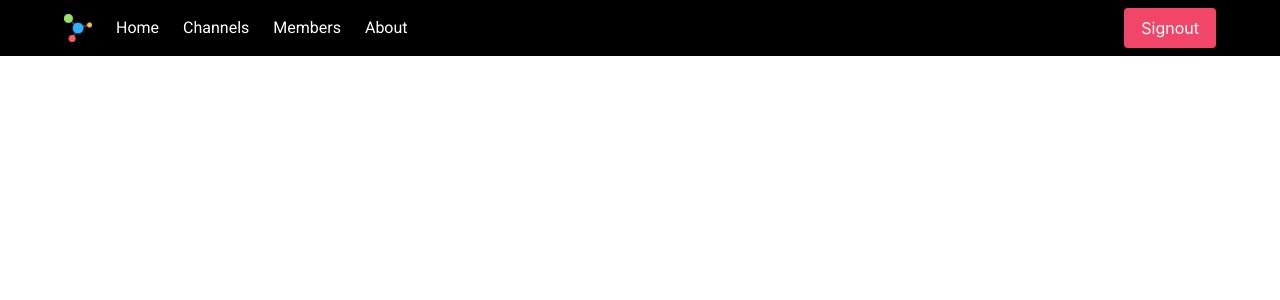
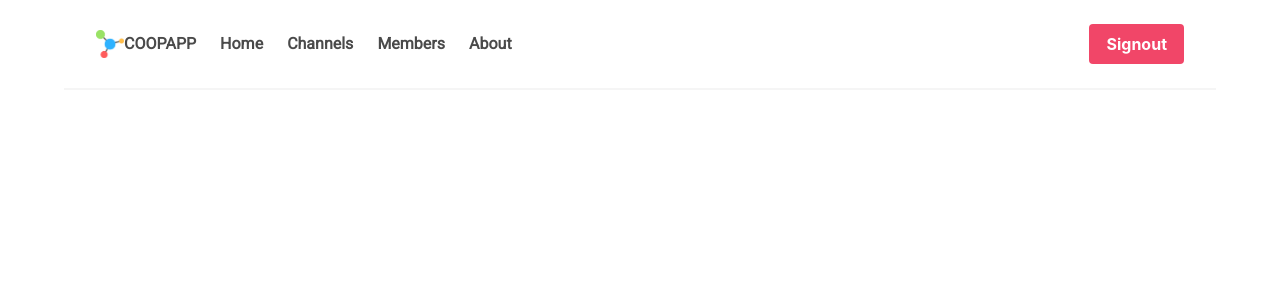
Before and after one commit to jonaduron/coopapp, a Vue app: page /#/ in a window 1280 px wide. Shown: the top 300 px of the page. Built offline with nearby package versions, Linux system fonts and the light colour scheme; no server answers.

Commit message:
Navbar activation working

```diff
--- a/public/index.html
+++ b/public/index.html
@@ -9,7 +9,7 @@
       rel="stylesheet">
     <title>Coopapp</title>
   </head>
-  <body>
+  <body class="layout-documentation page-overview">
     <noscript>
       <strong>We're sorry but coopapp doesn't work properly without JavaScript enabled. Please enable it to continue.</strong>
     </noscript>
--- a/src/components/Navigation.vue
+++ b/src/components/Navigation.vue
@@ -1,37 +1,41 @@
 <template>
   <div class="navigation">
     <div class="container is-widescreen">
-      <nav class="navbar" role="navigation" aria-label="main navigation">
+      <nav id="navbar" class="bd-navbar navbar has-shadow is-spaced" role="navigation" aria-label="main navigation">
+          <div class="container">
             <div class="navbar-brand">
-            <div class="navbar-item">
-              <img src="../assets/coopapp2.png" alt="Coopapp">
-            </div>
-            <a role="button" class="navbar-burger" aria-label="menu" aria-expanded="false">
-              <span aria-hidden="true"></span>
-              <span aria-hidden="true"></span>
-              <span aria-hidden="true"></span>
+              <a class="navbar-item">
+                <img src="../assets/coopapp2.png" alt="Coopapp"><p><strong>COOPAPP</strong></p>
+              </a>
+              <a class="navbar-burger" role="button" @click="showNav = !showNav" :class="{'is-active': showNav}">
+                <span></span>
+                <span></span>
+                <span></span>
               </a>
             </div>
-          <div class="navbar-menu">
+            <div id="navbarmenu" class="navbar-menu" :class="{'is-active': showNav}">
               <div class="navbar-start">
                 <router-link class="navbar-item" to="/">
-                Home
+                  <strong>Home</strong>
                 </router-link>
                 <router-link class="navbar-item" to="/channels">
-                Channels
+                  <strong>Channels</strong>
                 </router-link>
                 <router-link class="navbar-item" to="/members">
-                Members
+                  <strong>Members</strong>
                 </router-link>
                 <router-link class="navbar-item" to="/about">
-                About
+                  <strong>About</strong>
                 </router-link>
               </div>
               <div class="navbar-end">
                 <div class="navbar-item">
+                  <p class="control">
                     <button class="button is-danger" @click="signout()">
-                  Signout
+                      <strong>Signout</strong>
                     </button>
+                  </p>
+                </div>
               </div>
             </div>
         </div>
@@ -46,6 +50,11 @@ export default {
   props: {
 
   },
+  data() {
+    return {
+      showNav: false
+    }
+  },
   methods: {
     signout() {
       axios.delete('members/signout?token='+this.$store.state.session_token).then((response) => {
@@ -59,7 +68,7 @@ export default {
 }
 </script>
 
-<!-- Add "scoped" attribute to limit CSS to this component only -->
+<!-- Add "scoped" attribute to limbd-navbar it CSS to this component only -->
 <style scoped>
 ul {
   list-style-type: none;
@@ -72,10 +81,7 @@ li {
 a {
   text-decoration: none !important;
 }
-* {
-  background-color: black;
-  color: white !important;
-}
+
 .navbar-item:hover {
   color: rgba(255, 0, 0, 0.89) !important;
 }
--- a/src/views/Channels.vue
+++ b/src/views/Channels.vue
@@ -2,10 +2,41 @@
     <div class="channels has-background-white-ter">
         <Navigation></Navigation>
         <div class="container is-widescreen">
-            <h1 class="title is-1 is-pulled-left">Channels</h1>
+            <div class="section is-pulled-left">
+                <div class="container">
+                    <h1 class="title is-1 is-pulled-left">Channels</h1>
+                    <div class="card">
+                        <div class="channel-item is-clickable" v-for="channel in channels" v-bind:key="channel.id" @click="viewChannel(channel)">
+                            <p>{{ channel.label }}</p>
+                        </div>
+                    </div>
+                </div>
+            </div>
         </div>
         <div class="content">
-
+            <div class="title">Channel</div>
+            <div v-if="channel" class="card">
+                <div class="channel-visualization">
+                    <p>{{ channel.id }}</p>
+                    <p>{{ channel.label }}</p>
+                    <p>{{ channel.topic}}</p>
+                    <button class="button is-danger" @click="deleteChannel()">Delete</button>
+                    <button class="button is-warning" @click="activeEdit()">Edit</button>
+                    <section v-if="edit">
+                        <div class="field">
+                            <label class="label">Label</label>
+                            <input type="label" v-model="channel.label" class="input is-rounded" name="label">
+                        </div>
+                        <div class="field">
+                            <label class="topic">Topic</label>
+                            <input type="topic" v-model="channel.topic" class="input is-rounded" name="topic">
+                        </div>
+                    </section>
+                </div>
+            </div>
+            <div v-else>
+                <p>In this section will appear a channel selected</p>
+            </div>
         </div>
     </div>
 </template>
@@ -20,7 +51,9 @@ export default {
     },
     data() {
         return {
-            channels: []
+            channels: [],
+            channel: false,
+            edit: false
         }
     },
     methods: {
@@ -29,6 +62,24 @@ export default {
                 console.log(response.data);
                 this.channels = response.data;
             }).catch(error => console.log(error));
+        },
+        viewChannel(channel) {
+            this.channel = channel;
+            console.log(this.channel.id, this.channel.label, this.channel.topic);
+        },
+        deleteChannel() {
+            axios.delete('channels/'+this.channel.id+'?token='+this.$store.state.session_token).then((response) => {
+                alert('it seems like it worked');
+                console.log(response.data);
+            }).catch(error => console.log(error));
+        },
+        editChannel() {
+            axios.put('channels/?token='+this.$store.state.session_token+'&id='+this.channel.id+'&label='+this.channel.label+'&topic='+this.channel.topic).then((response) => {
+                console.log(response.data);
+            }).catch(error => console.log(error));
+        },
+        activeEdit() {
+            this.edit = true;
         }
     },
     mounted() {
--- a/src/views/Members.vue
+++ b/src/views/Members.vue
@@ -1,10 +1,10 @@
 <template>
     <div class="members has-background-white-ter">
         <Navigation></Navigation>
-          <div>
+          <div class="container is-widescreen">
             <div class="section is-pulled-left">
                 <div class="container">
-                    <div class="title">Members</div>
+                    <div class="title is-1 is-pulled-left">Members</div>
                     <div class="card">
                         <div class="member-item is-clickable" v-for="member in members" v-bind:key="member.id" @click="viewMember(member)">
                             <p>{{ member.fullname }}</p>
```
Also changed, not shown: src/views/Messages.vue (added, +31 -0 lines). Lines whose indentation alone changed are shown as unchanged.
